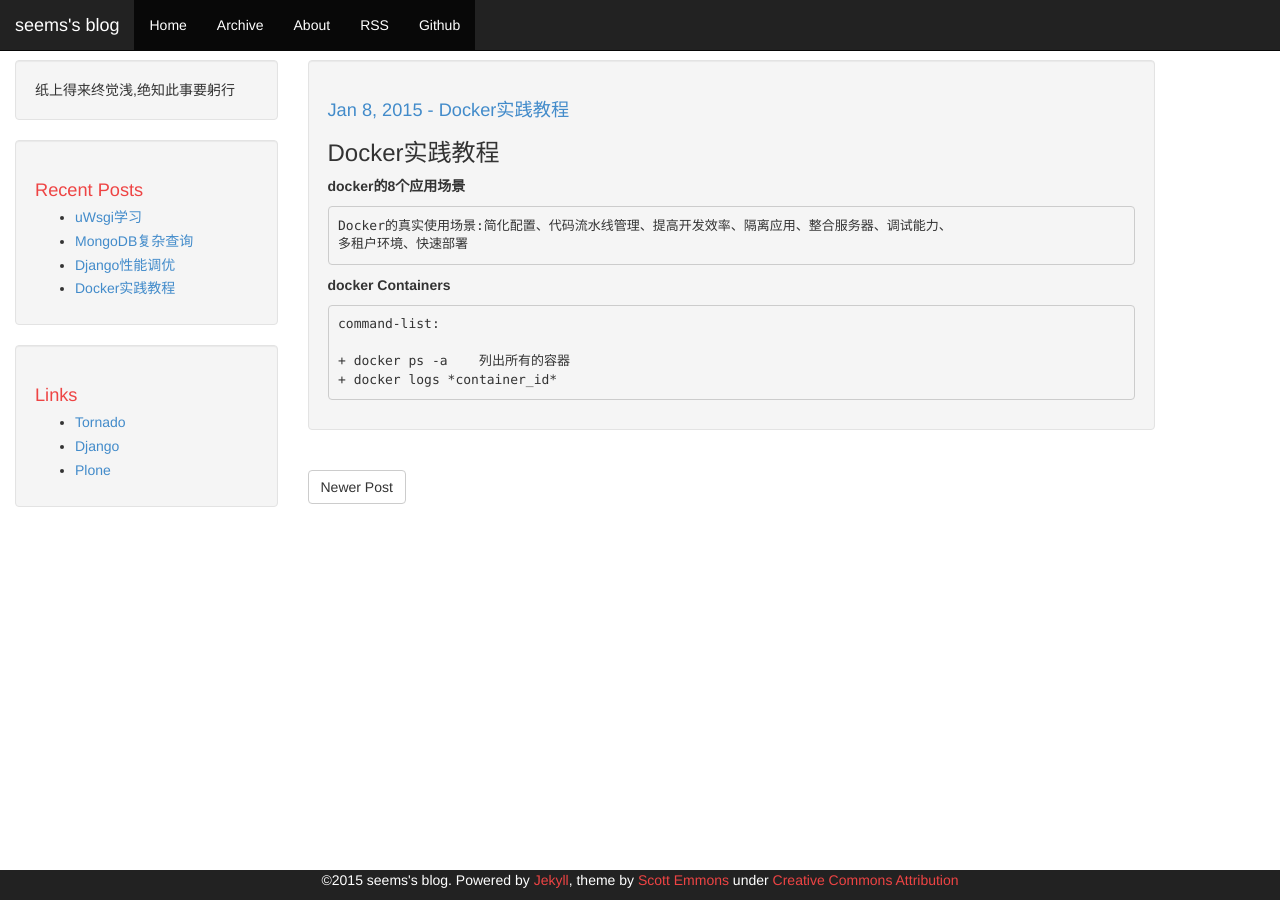
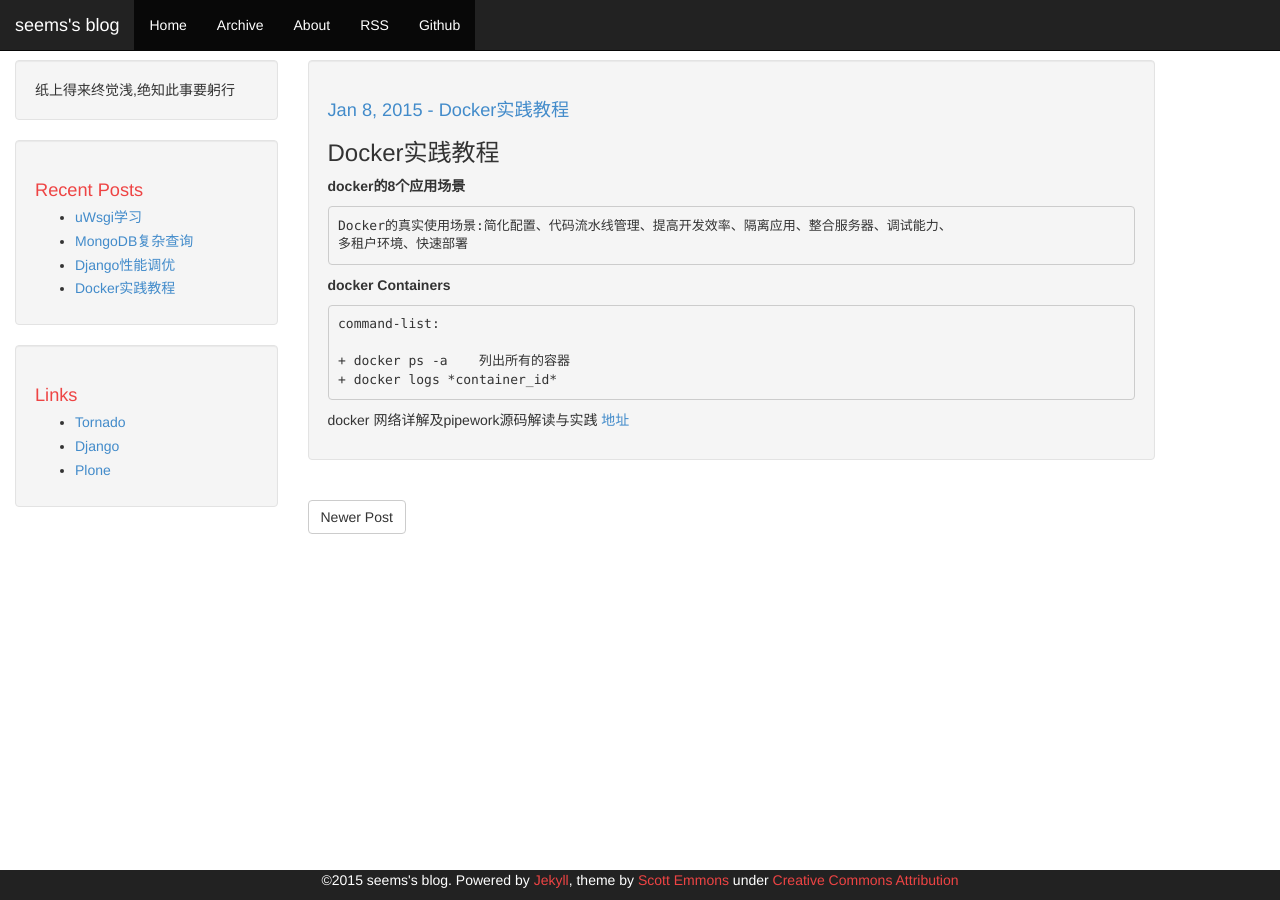
Before and after one commit to Gandalf-Pl/seems, a Jekyll site: the page built from _posts/2015-01-08-docker.md, in a window 1280 px wide. Built offline with Jekyll 4.4.1, drawn with Linux system fonts in a browser that asks for light colours; Markdown is read by kramdown in place of the engine named in the settings.

Commit message:
add docker article

```diff
--- a/_posts/2015-01-08-docker.md
+++ b/_posts/2015-01-08-docker.md
@@ -16,3 +16,5 @@ title: Docker实践教程
 
     + docker ps -a    列出所有的容器
     + docker logs *container_id*
+
+docker 网络详解及pipework源码解读与实践  [地址](http://www.infoq.com/cn/articles/docker-network-and-pipework-open-source-explanation-practice)
```
